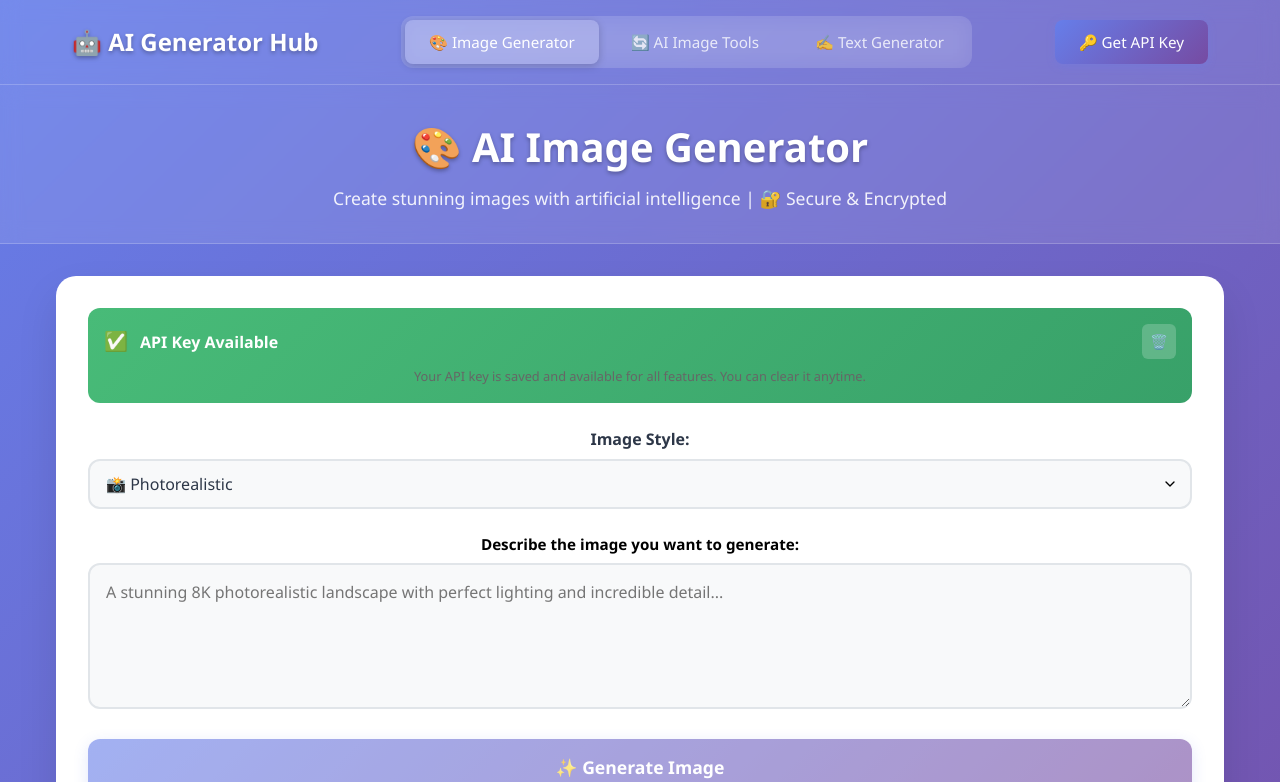
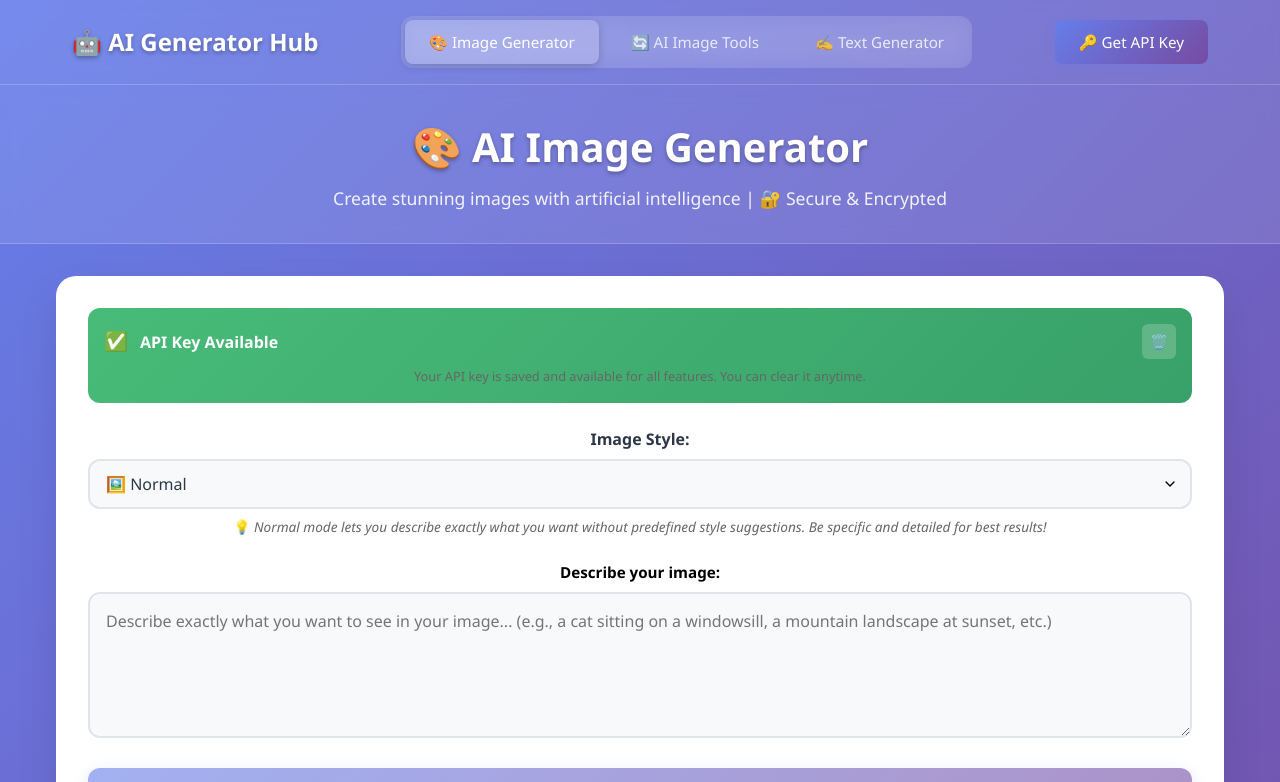
Before and after one commit to KartikVhonale/AI_Generator_Hub, a React (Vite) app: page / in a window 1280 px wide. Shown: the top 782 px of the page. Built offline with nearby package versions, Linux system fonts and the light colour scheme; no server answers.

Commit message:
added normal mode in generating photo and fixed drag in OpenImagePage

```diff
--- a/src/App.jsx
+++ b/src/App.jsx
@@ -18,7 +18,7 @@ function App() {
   const [manualApiKey, setManualApiKey] = useState('')
   const [showApiKeyInput, setShowApiKeyInput] = useState(false)
   const [currentPage, setCurrentPage] = useState('image')
-  const [imageType, setImageType] = useState('photorealistic')
+  const [imageType, setImageType] = useState('normal')
   const [apiKeySaved, setApiKeySaved] = useState(false)
 
   // Check if we're on the OpenInNewTab route
@@ -118,6 +118,16 @@ function App() {
       // Get the style prompt based on selected image type
       const getStylePrompt = (type) => {
         switch (type) {
+          case 'normal':
+            return `Create an extremely high-quality, ultra-detailed image of: ${prompt}.
+                    Requirements:
+                    - 8K resolution quality with maximum detail
+                    - Professional photography quality
+                    // - Sharp focus and crisp details throughout
+                    // - Rich colors and perfect contrast
+                    // - No blur, artifacts, or low-quality elements
+                    // - Studio-quality composition and framing
+                    Make this the highest quality image possible with incredible detail and realism.`
           case 'photorealistic':
             return `Create an extremely high-quality, ultra-detailed photorealistic image of: ${prompt}.
                     Requirements:
@@ -135,39 +145,42 @@ function App() {
                     Requirements:
                     - 8K resolution quality with maximum detail
                     - High-quality artistic rendering
-                    - Rich, vibrant colors and textures
-                    - Expressive brushwork and artistic style
-                    - Creative composition and lighting
-                    - Professional artwork quality
-                    Make this a stunning piece of digital art.`
+                    - Vibrant colors and artistic style
+                    - Creative composition and brushwork
+                    - Professional artistic quality
+                    - Rich textures and artistic details
+                    Make this a beautiful artistic masterpiece.`
           case 'cartoon':
-            return `Create a cute and colorful cartoon illustration of: ${prompt}.
-                    Style: Modern cartoon/anime style with clean lines and bright colors.
+            return `Create a cute cartoon/anime style image of: ${prompt}.
+                    Style: Cartoon/anime with clean lines, bright colors, and cute characters.
                     Requirements:
                     - 8K resolution quality with maximum detail
-                    - Clean, smooth cartoon rendering
-                    - Bright, cheerful colors
-                    - Simple but expressive design
+                    - Clean smooth cartoon/anime style
+                    - cheerful colors
+                    - Bright, vibrant colors
+                    - Cute and appealing characters
                     - Professional animation quality
                     - Cute and appealing style
-                    Make this a delightful cartoon image.`
+                    - Smooth lines and perfect coloring
+                    Make this an adorable cartoon/anime image.`
           case 'fantasy':
-            return `Create a magical fantasy artwork of: ${prompt}.
-                    Style: Fantasy art with magical elements, ethereal lighting, and mystical atmosphere.
+            return `Create a magical fantasy image of: ${prompt}.
+                    Style: Fantasy with magical elements, glowing effects, and mystical atmosphere.
                     Requirements:
                     - 8K resolution quality with maximum detail
-                    - Magical and mystical atmosphere
-                    - Ethereal lighting and glowing effects
-                    - Fantasy elements and magical details
-                    - Rich, otherworldly colors
+                    - Magical fantasy atmosphere
+                    - Glowing effects and magical elements
+                    - Mystical and ethereal quality
                     - Professional fantasy art quality
-                    Make this a captivating fantasy scene.`
+                    - Rich magical details and effects
+                    Make this a stunning fantasy masterpiece.`
           case 'minimalist':
-            return `Create a clean minimalist design of: ${prompt}.
-                    Style: Minimalist art with simple shapes, clean lines, and subtle colors.
+            return `Create a clean minimalist image of: ${prompt}.
+                    Style: Minimalist with simple shapes, clean lines, and subtle colors.
                     Requirements:
                     - 8K resolution quality with maximum detail
-                    - Clean, simple design
+                    - Clean minimalist design
+                    - Simple shapes and geometric forms
                     - Minimal color palette
                     - Geometric shapes and clean lines
                     - Subtle, elegant composition
@@ -239,6 +252,8 @@ function App() {
   // Get placeholder text based on selected image type
   const getPlaceholderText = (type) => {
     switch (type) {
+      case 'normal':
+        return 'Describe exactly what you want to see in your image... (e.g., a cat sitting on a windowsill, a mountain landscape at sunset, etc.)'
       case 'photorealistic':
         return 'A stunning 8K photorealistic landscape with perfect lighting and incredible detail...'
       case 'artistic':
@@ -252,7 +267,7 @@ function App() {
       case 'vintage':
         return 'A nostalgic vintage scene with retro colors, classic composition, and timeless appeal...'
       default:
-        return 'A stunning 8K photorealistic landscape with perfect lighting and incredible detail...'
+        return 'Describe exactly what you want to see in your image... (e.g., a cat sitting on a windowsill, a mountain landscape at sunset, etc.)'
     }
   }
 
@@ -349,6 +364,7 @@ function App() {
                   onChange={(e) => setImageType(e.target.value)}
                   className="image-type-select"
                 >
+                  <option value="normal">🖼️ Normal</option>
                   <option value="photorealistic">📸 Photorealistic</option>
                   <option value="artistic">🎨 Artistic Painting</option>
                   <option value="cartoon">🎭 Cartoon/Anime</option>
@@ -356,10 +372,24 @@ function App() {
                   <option value="minimalist">⚪ Minimalist</option>
                   <option value="vintage">📷 Vintage/Retro</option>
                 </select>
+                {imageType === 'normal' && (
+                  <small style={{
+                    color: '#666',
+                    fontSize: '0.85rem',
+                    marginTop: '0.5rem',
+                    display: 'block',
+                    fontStyle: 'italic'
+                  }}>
+                    💡 Normal mode lets you describe exactly what you want without predefined style suggestions.
+                    Be specific and detailed for best results!
+                  </small>
+                )}
               </div>
 
               <div className="prompt-input">
-                <label htmlFor="prompt">Describe the image you want to generate:</label>
+                <label htmlFor="prompt">
+                  {imageType === 'normal' ? 'Describe your image:' : 'Describe the image you want to generate:'}
+                </label>
                 <textarea
                   id="prompt"
                   value={prompt}
```
